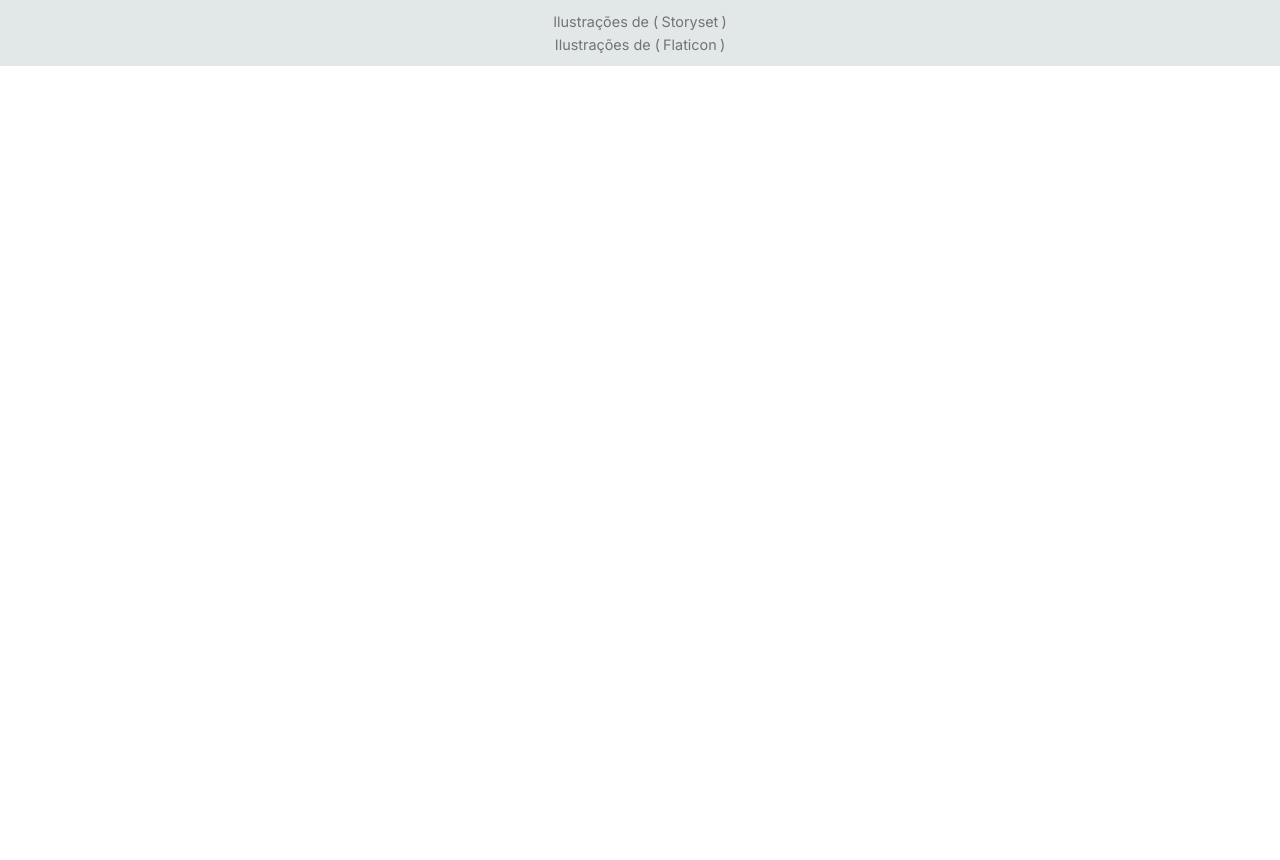
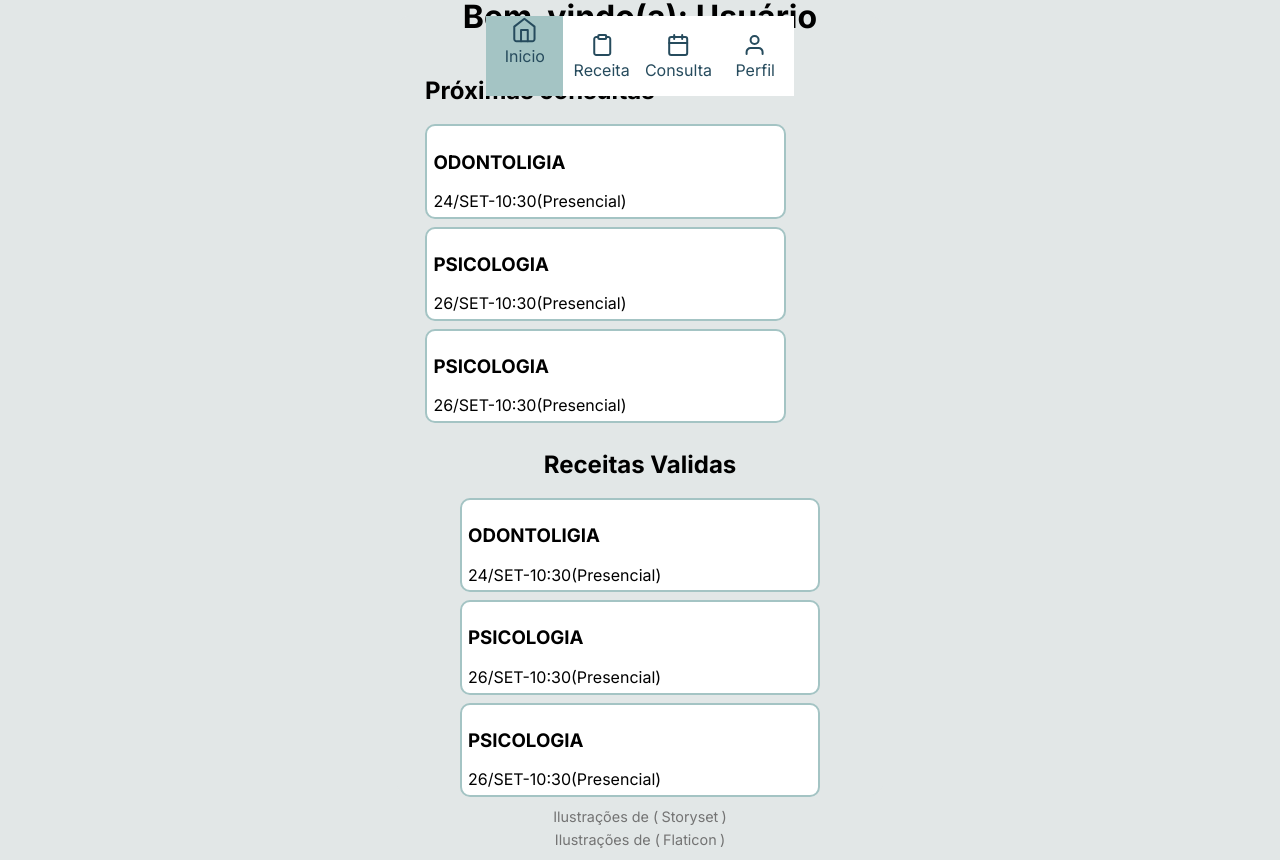
Before and after one commit to amanda1304/React, a React (Vite) app in the folder vite-project/: page /Home in a window 1280 px wide. Before the commit the page ends 800 px from the top, so only its background shows below. Built offline with nearby package versions, Linux system fonts and the light colour scheme.

Commit message:
refactor: Atualiza a estrutura de exibição das receitas médicas

```diff
--- a/vite-project/src/UserAccess/Receituario/ValidMedical.jsx
+++ b/vite-project/src/UserAccess/Receituario/ValidMedical.jsx
@@ -8,14 +8,24 @@ function ValidMedical (){
              <div className='wrapper-medical'>
                 <h2>Receitas Validas</h2>
 
-                <article>
-                    <h3>{displaymedicamento}</h3>
-                    <p>
-                        {displaydose} - {displayinstrucoes} <br/>
-                        Emissão: {displaydataemissao} - Validade: {displayvalidade} <br/>
-                        Status: {displaystatus}
-                    </p>
-                </article>
+            <article>
+                <h3>ODONTOLIGIA</h3>
+                <p>
+                    24/SET-10:30(Presencial)
+                </p>
+            </article>
+            <article>
+                <h3>PSICOLOGIA</h3>
+                <p>
+                    26/SET-10:30(Presencial)
+                </p>
+            </article>
+             <article>
+                <h3>PSICOLOGIA</h3>
+                <p>
+                    26/SET-10:30(Presencial)
+                </p>
+            </article>
             </div>
 
         </>
```
